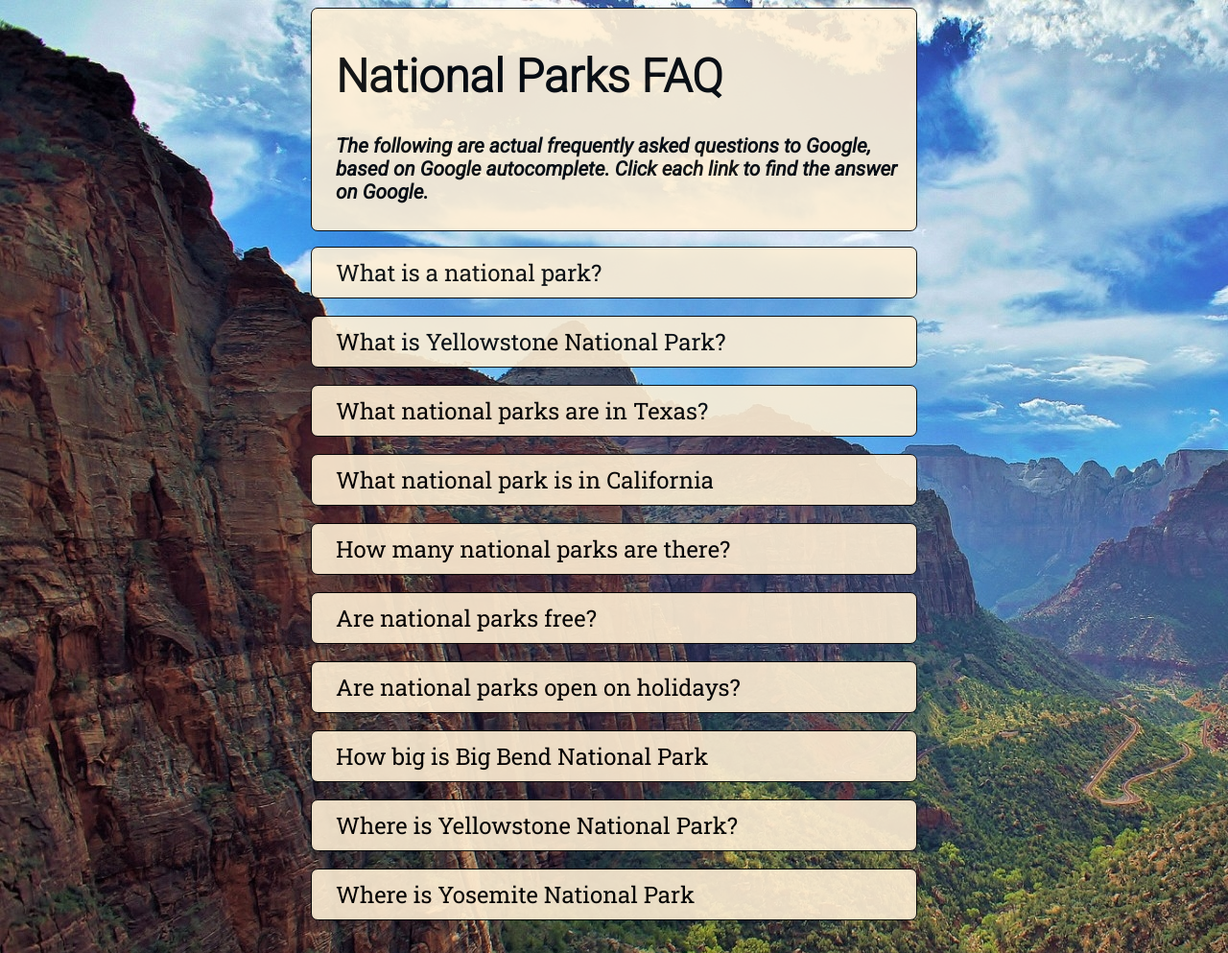
After one commit to ericpharr/Codeup-Web-Exercises, a PHP site: page /public/jquery_faq.html in a window 1280 px wide. The commit adds this page. Shown: the whole page at 96% size. Run offline with PHP 8.4, Linux system fonts and the light colour scheme.

Commit message:
jQuery attributes and css exercises

```diff
--- a/public/calculator-app.html
+++ b/public/calculator-app.html
@@ -3,6 +3,8 @@
 	<title>Calculator</title>
 	<link rel="stylesheet" type="text/css" href="css/bootstrap.min.css">
 	<link rel="stylesheet" type="text/css" href="css/calculator-app.css">
+	<link href="https://fonts.googleapis.com/css?family=Open+Sans:300" rel="stylesheet">
+
 </head>
 <body>
 	<div class="jumbotron container"><h1>Apple Calculator Clone</h1></div>
@@ -46,7 +48,7 @@
 
 	<button>Toggle Sci</button>
 	<script type="text/javascript" src="js/jquery-3.2.1.js"></script>
-	<script type="text/javascript" src="js/boostrap.js"></script>
+	// <script type="text/javascript" src="js/boostrap..min.js"></script>
 	<script type="text/javascript" src="js/calculator-app.js"></script>
 </body>
 </html>
--- a/public/css/calculator-app.css
+++ b/public/css/calculator-app.css
@@ -1,6 +1,6 @@
 body {
 		background-image: url("/img/light-grey-gradient.jpg");
-		font-family: "Helvetica Neue", Narrow, sans serif;
+		font-family: "HelveticaNeue-UltraLight", sans-serif;
 }
 
 .jumbotron {
--- /dev/null
+++ b/public/jquery_faq.html
@@ -0,0 +1,129 @@
+<!DOCTYPE html>
+<html>
+	<head>
+		<meta charset="utf-8">
+		<title>National Parks FAQ</title>
+		<link rel="stylesheet" href="/css/master.css">
+		<link href="https://fonts.googleapis.com/css?family=Roboto+Slab|Roboto:300, 300i" rel="stylesheet">
+		<style media="screen">
+			body {
+				background-image: url("/img/canyon.jpg");
+			}
+
+			.headings {
+				border: 1px solid black;
+				border-radius: 7px;
+				background-color: papayawhip;
+				padding: 10px 10px 10px 25px;
+				opacity: .9;
+			}
+
+			h1, h2 {
+				font-family: "Roboto", sans-serif;
+			}
+
+			dt, dd {
+				font-family: "Roboto Slab", serif;
+			}
+
+			main {
+				width: 50%;
+				padding-left: 25%;
+			}
+
+			h1 {
+				font-size: 3em;
+			}
+			h2 {
+				font-size: 1.3em;
+				font-style: italic;
+			}
+			.invisible {
+				display: none;
+			}
+			dt {
+				font-size: 1.5em;
+			}
+
+			.faq {
+				border: 1px solid black;
+				border-radius: 7px;
+				padding: 10px 10px 10px 25px;
+				background-color: papayawhip;
+				opacity: .9;
+			}
+
+			dd{
+				font-size: 1em
+			}
+		</style>
+	</head>
+	<body>
+		<main>
+			<div class="headings">
+				<h1>National Parks FAQ</h1>
+				<h2>The following are actual frequently asked questions to Google, based on Google autocomplete. Click each link to find the answer on Google.</h2>
+			</div>
+			<dl class="">
+				<div class="faq">
+					<dt>What is a national park?</dt>
+					<dd class="invisible">Good question! Find your answer <a target="_blank" href="http://lmgtfy.com/?q=what+is+a+national+park">here</a>!</dd>
+			</div>
+				<br>
+				<div class="faq">
+					<dt>What is Yellowstone National Park?</dt>
+					<dd class="invisible">Good question! Find your answer <a target="_blank" href="http://lmgtfy.com/?q=what+is+yellowstone+national+park">here</a>!</dd>
+				</div>
+				<br>
+				<div class="faq">
+					<dt>What national parks are in Texas?</dt>
+					<dd class="invisible">Good question! Find your answer <a target="_blank" href="http://lmgtfy.com/?q=what+national+parks+are+in+texas">here</a>!</dd>
+				</div>
+				<br>
+				<div class="faq">
+					<dt>What national park is in California</dt>
+					<dd class="invisible">Good question! Find your answer <a target="_blank" href="http://lmgtfy.com/?q=what+national+park+is+in+California">here</a>!</dd>
+				</div>
+				<br>
+				<div class="faq">
+					<dt>How many national parks are there?</dt>
+					<dd class="invisible">Good question! Find your answer <a target="_blank" href="http://lmgtfy.com/?q=how+many+national+parks">here</a>!</dd>
+				</div>
+				<br>
+				<div class="faq">
+					<dt>Are national parks free?</dt>
+					<dd class="invisible">Good question! Find your answer <a target="_blank" href="http://lmgtfy.com/?q=are+national+parks+free">here</a>!</dd>
+				</div>
+				<br>
+				<div class="faq">
+					<dt>Are national parks open on holidays?</dt>
+					<dd class="invisible">Good question! Find your answer <a target="_blank" href="http://lmgtfy.com/?q=are+national+parks+open+on+holidays">here</a>!</dd>
+				</div>
+				<br>
+				<div class="faq">
+					<dt>How big is Big Bend National Park</dt>
+					<dd class="invisible">Good question! Find your answer <a target="_blank" href="http://lmgtfy.com/?q=how+big+is+big+bend+national+park">here</a>!</dd>
+				</div>
+				<br>
+				<div class="faq">
+					<dt>Where is Yellowstone National Park?</dt>
+					<dd class="invisible">Good question! Find your answer <a target="_blank" href="http://lmgtfy.com/?q=where+is+yellowstone+national+park">here</a>!</dd>
+				</div>
+				<br>
+				<div class="faq">
+					<dt>Where is Yosemite National Park</dt>
+					<dd class="invisible">Good question! Find your answer <a target="_blank" href="http://lmgtfy.com/?q=where+is+yosemite+national+park">here</a>!</dd>
+				</div>
+				<br>
+			</dl>
+		</main>
+		<script type="text/javascript" src="js/jquery-3.2.1.js"></script>
+		<script type="text/javascript">
+			$('dt').click(function(event){
+				// event.preventDefault();
+				$(this).next().toggleClass('invisible');
+				// $('.invisible').toggleClass('invisible');
+			})
+		</script>
+	</body>
+</html>
```
Also changed, not shown: public/img/canyon.jpg (added).
